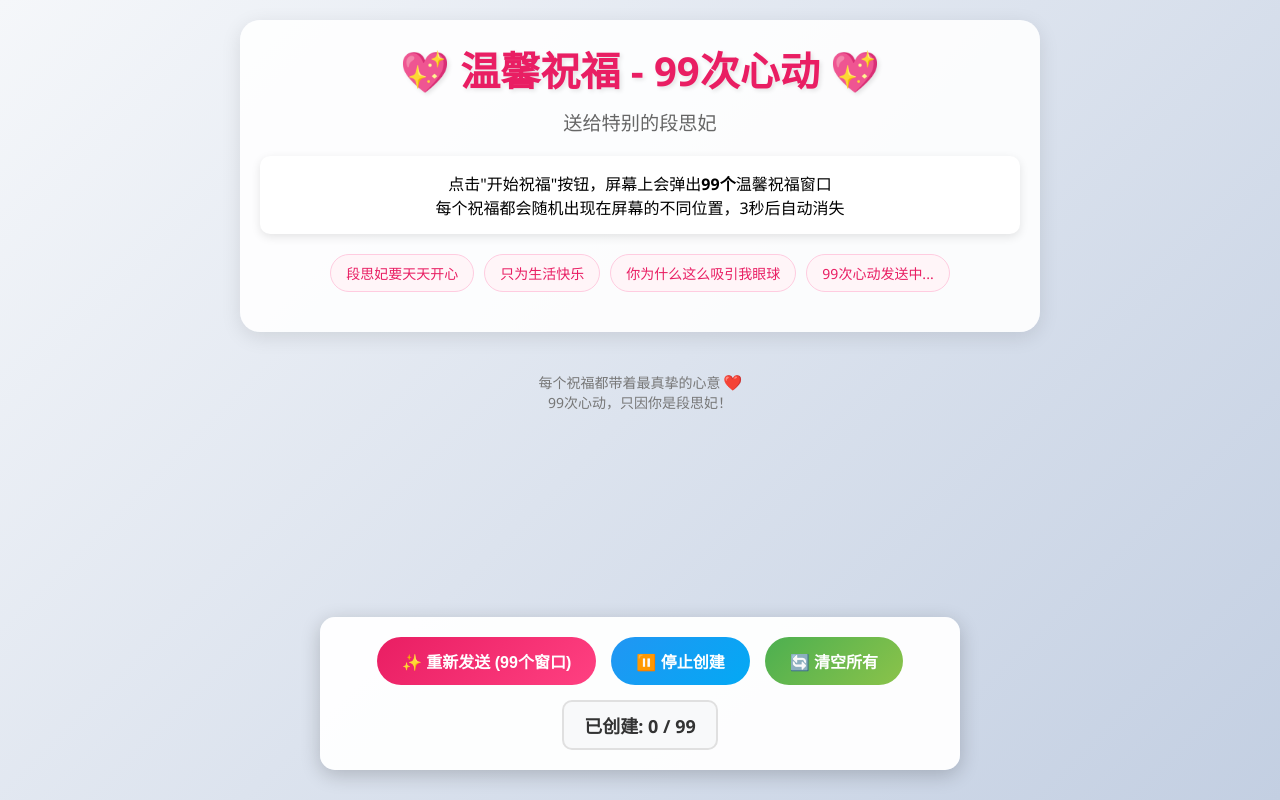
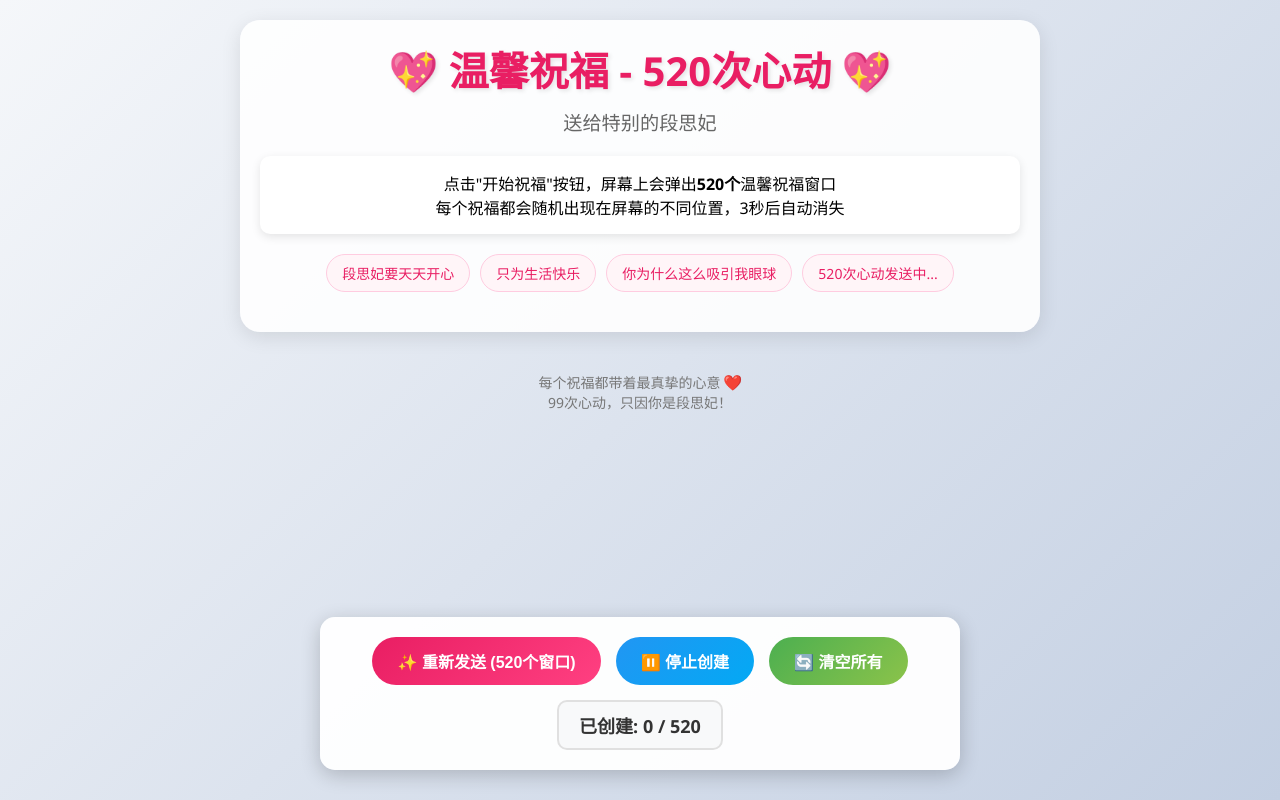
Before and after one commit to love-for-dsf/love-for-dsf.github.io, a plain HTML site: page index.html in a window 1280 px wide. Both pictures are taken after a click on the button "⏸️ 停止创建". Drawn offline with Linux system fonts and the light colour scheme.

Commit message:
Update index.html

```diff
--- a/index.html
+++ b/index.html
@@ -222,10 +222,10 @@
 <body>
     <div class="container">
         <div class="header">
-            <h1>💖 温馨祝福 - 99次心动 💖</h1>
+            <h1>💖 温馨祝福 - 520次心动 💖</h1>
             <div class="subtitle">送给特别的段思妃</div>
             <div class="instructions">
-                <p>点击"开始祝福"按钮，屏幕上会弹出<strong>99个</strong>温馨祝福窗口</p>
+                <p>点击"开始祝福"按钮，屏幕上会弹出<strong>520个</strong>温馨祝福窗口</p>
                 <p>每个祝福都会随机出现在屏幕的不同位置，3秒后自动消失</p>
             </div>
 
@@ -233,16 +233,16 @@
                 <div class="love-tip">段思妃要天天开心</div>
                 <div class="love-tip">只为生活快乐</div>
                 <div class="love-tip">你为什么这么吸引我眼球</div>
-                <div class="love-tip">99次心动发送中...</div>
+                <div class="love-tip">520次心动发送中...</div>
             </div>
         </div>
 
         <div class="controls">
-            <button id="startBtn">✨ 开始祝福 (99个窗口)</button>
+            <button id="startBtn">✨ 开始祝福 (520个窗口)</button>
             <button id="stopBtn">⏸️ 停止创建</button>
             <button id="resetBtn">🔄 清空所有</button>
             <div class="counter">
-                已创建: <span id="count">0</span> / 99
+                已创建: <span id="count">0</span> / 520
             </div>
         </div>
 
@@ -377,7 +377,7 @@
             resetTips();
 
             startBtn.disabled = true;
-            startBtn.innerHTML = '🎁 正在发送99次心动...';
+            startBtn.innerHTML = '🎁 正在发送520次心动...';
             startBtn.style.opacity = '0.7';
 
             // 创建99个窗口，间隔100毫秒
@@ -390,7 +390,7 @@
                     stopCreating();
                     // 完成提示
                     setTimeout(() => {
-                        alert('💝 99次心动已全部发送完成！\n祝段思妃永远快乐！');
+                        alert('💝 520次心动已全部发送完成！\n祝段思妃永远快乐！');
                     }, 500);
                 }
             }, 100);
@@ -405,7 +405,7 @@
 
             isCreating = false;
             startBtn.disabled = false;
-            startBtn.innerHTML = '✨ 重新发送 (99个窗口)';
+            startBtn.innerHTML = '✨ 重新发送 (520个窗口)';
             startBtn.style.opacity = '1';
         }
 
@@ -467,4 +467,5 @@
         });
     </script>
 </body>
+
 </html>
```
